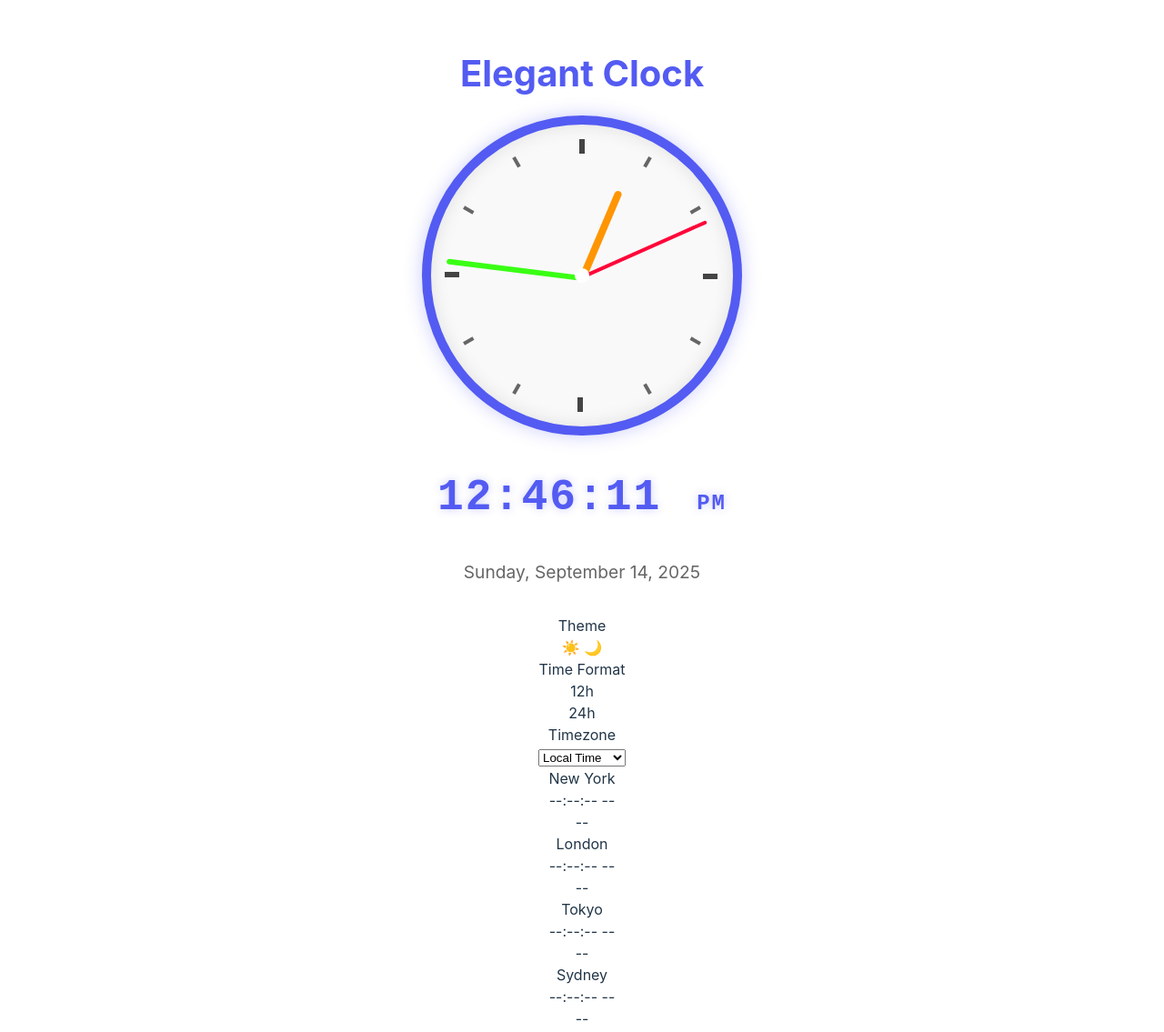
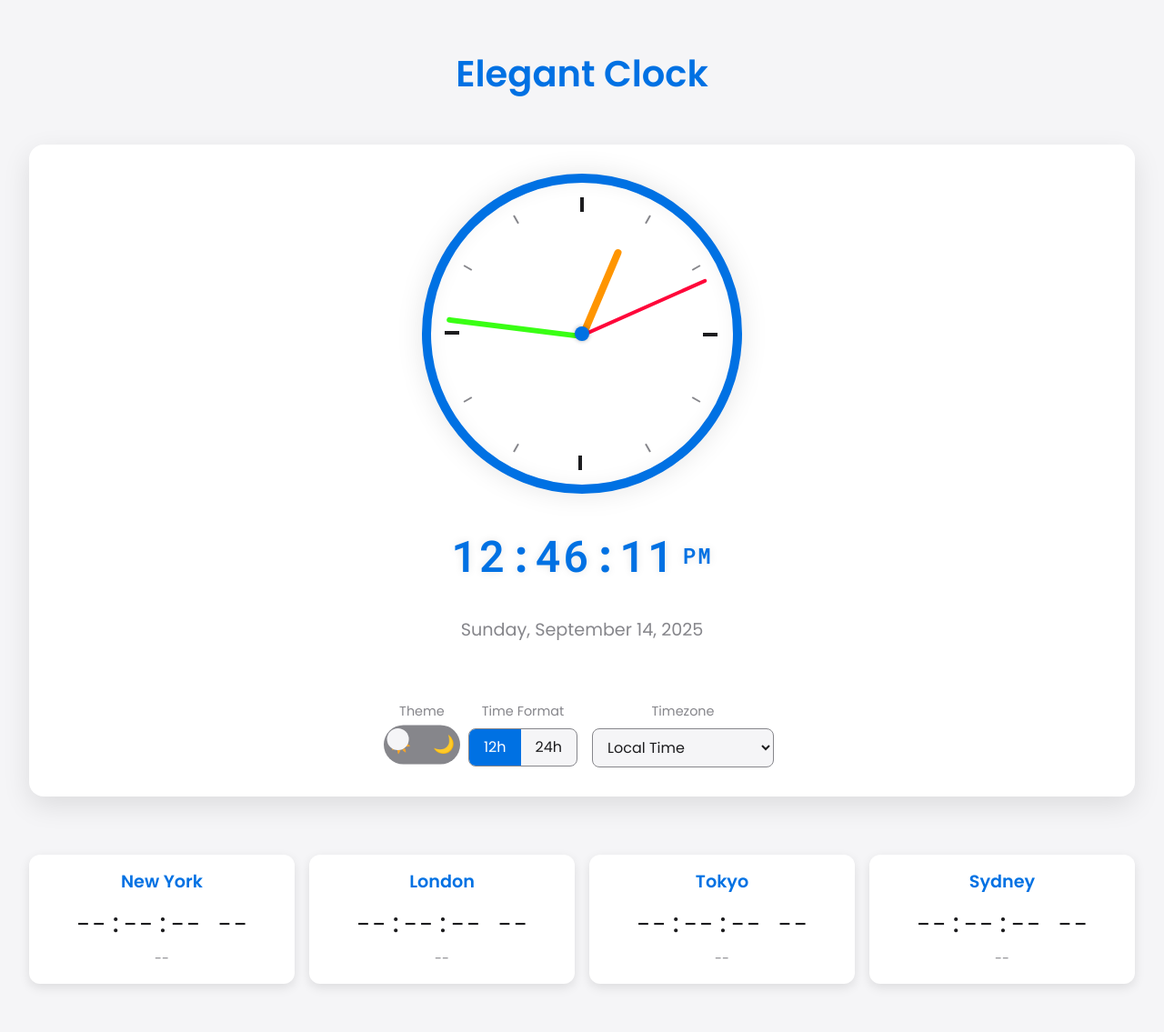
Before and after one commit to Buddev98/sp-cl-test, a website built with Vite: page index.html in a window 1280 px wide. Shown: the whole page at 91% size. After the commit the page ends 1114 px from the top, so only its background shows below. Built offline with nearby package versions, Linux system fonts and the light colour scheme.

Commit message:
Automated commit: update style.css

```diff
--- a/style.css
+++ b/style.css
@@ -1,22 +1,68 @@
 :root {
-  font-family: Inter, system-ui, Avenir, Helvetica, Arial, sans-serif;
+  font-family: 'Poppins', system-ui, Avenir, Helvetica, Arial, sans-serif;
   line-height: 1.5;
   font-weight: 400;
-  color-scheme: light dark;
-  color: rgba(255, 255, 255, 0.87);
-  background-color: #242424;
+
+  /* Light theme variables */
+  --bg-color-light: #f5f5f7;
+  --text-color-light: #1d1d1f;
+  --accent-color-light: #0071e3;
+  --secondary-color-light: #86868b;
+  --clock-bg-light: #ffffff;
+  --clock-border-light: #0071e3;
+  --digital-color-light: #0071e3;
+  --marker-color-light: #86868b;
+  --major-marker-light: #1d1d1f;
+
+  /* Dark theme variables */
+  --bg-color-dark: #1d1d1f;
+  --text-color-dark: #f5f5f7;
+  --accent-color-dark: #2997ff;
+  --secondary-color-dark: #86868b;
+  --clock-bg-dark: #000000;
+  --clock-border-dark: #2997ff;
+  --digital-color-dark: #2997ff;
+  --marker-color-dark: #86868b;
+  --major-marker-dark: #f5f5f7;
+
+  /* Default to light theme */
+  --bg-color: var(--bg-color-light);
+  --text-color: var(--text-color-light);
+  --accent-color: var(--accent-color-light);
+  --secondary-color: var(--secondary-color-light);
+  --clock-bg: var(--clock-bg-light);
+  --clock-border: var(--clock-border-light);
+  --digital-color: var(--digital-color-light);
+  --marker-color: var(--marker-color-light);
+  --major-marker: var(--major-marker-light);
+
   font-synthesis: none;
   text-rendering: optimizeLegibility;
   -webkit-font-smoothing: antialiased;
   -moz-osx-font-smoothing: grayscale;
 }
 
+body.dark-theme {
+  --bg-color: var(--bg-color-dark);
+  --text-color: var(--text-color-dark);
+  --accent-color: var(--accent-color-dark);
+  --secondary-color: var(--secondary-color-dark);
+  --clock-bg: var(--clock-bg-dark);
+  --clock-border: var(--clock-border-dark);
+  --digital-color: var(--digital-color-dark);
+  --marker-color: var(--marker-color-dark);
+  --major-marker: var(--major-marker-dark);
+}
+
 body {
   margin: 0;
+  background-color: var(--bg-color);
+  color: var(--text-color);
   display: flex;
   place-items: center;
   min-width: 320px;
   min-height: 100vh;
+  transition: background-color 0.3s ease, color 0.3s ease;
 }
 
 #app {
@@ -24,13 +70,22 @@ body {
   margin: 0 auto;
   padding: 2rem;
   text-align: center;
+  width: 100%;
 }
 
 h1 {
   font-size: 2.5em;
   line-height: 1.1;
   margin-bottom: 1.5rem;
-  color: #646cff;
+  color: var(--accent-color);
+  font-weight: 600;
+  transition: color 0.3s ease;
+}
+
+.app-container {
+  display: flex;
+  flex-direction: column;
+  gap: 2rem;
 }
 
 .clock-container {
@@ -38,18 +93,24 @@ h1 {
   flex-direction: column;
   align-items: center;
   gap: 2rem;
+  padding: 2rem;
+  background-color: var(--clock-bg);
+  border-radius: 16px;
+  box-shadow: 0 10px 30px rgba(0, 0, 0, 0.1);
+  transition: background-color 0.3s ease, box-shadow 0.3s ease;
 }
 
 .clock {
   width: 300px;
   height: 300px;
   border-radius: 50%;
-  background: #1a1a1a;
-  border: 10px solid #646cff;
-  box-shadow: 0 0 20px rgba(100, 108, 255, 0.3),
-              inset 0 0 20px rgba(0, 0, 0, 0.5);
+  background: var(--clock-bg);
+  border: 10px solid var(--clock-border);
+  box-shadow: 0 0 30px rgba(0, 0, 0, 0.1),
+              inset 0 0 20px rgba(0, 0, 0, 0.05);
   position: relative;
   padding: 1rem;
+  transition: background 0.3s ease, border-color 0.3s ease, box-shadow 0.3s ease;
 }
 
 .clock-face {
@@ -61,13 +122,11 @@ h1 {
 .hand {
   width: 50%;
   height: 6px;
-  background: white;
   position: absolute;
   top: 50%;
   transform-origin: 100%;
   transform: rotate(90deg);
-  transition: all 0.05s;
-  transition-timing-function: cubic-bezier(0.1, 2.7, 0.58, 1);
+  transition: transform 0.05s cubic-bezier(0.1, 2.7, 0.58, 1);
   border-radius: 4px;
 }
 
@@ -76,16 +135,19 @@ h1 {
   left: 15%;
   height: 8px;
   background: #ff9500;
+  z-index: 2;
 }
 
 .minute-hand {
   height: 6px;
   background: #39ff14;
+  z-index: 3;
 }
 
 .second-hand {
   height: 4px;
   background: #ff073a;
+  z-index: 4;
 }
 
 .center-point {
@@ -95,9 +157,10 @@ h1 {
   width: 16px;
   height: 16px;
   border-radius: 50%;
-  background: white;
+  background: var(--accent-color);
   transform: translate(-50%, -50%);
   z-index: 10;
+  box-shadow: 0 0 5px rgba(0, 0, 0, 0.3);
 }
 
 .markers {
@@ -108,35 +171,64 @@ h1 {
 
 .marker {
   position: absolute;
-  width: 4px;
-  height: 12px;
-  background: #888;
+  width: 2px;
+  height: 10px;
+  background: var(--marker-color);
   left: 50%;
-  margin-left: -2px;
-  transform-origin: 2px 150px;
+  margin-left: -1px;
+  transform-origin: 1px 150px;
+  transition: background-color 0.3s ease;
 }
 
 /* Position the hour markers */
 .marker-1 { transform: rotate(30deg); }
 .marker-2 { transform: rotate(60deg); }
-.marker-3 { transform: rotate(90deg); height: 16px; width: 6px; background: #ccc; margin-left: -3px; }
+.marker-3 {
+  transform: rotate(90deg);
+  height: 16px;
+  width: 4px;
+  background: var(--major-marker);
+  margin-left: -2px;
+}
 .marker-4 { transform: rotate(120deg); }
 .marker-5 { transform: rotate(150deg); }
-.marker-6 { transform: rotate(180deg); height: 16px; width: 6px; background: #ccc; margin-left: -3px; }
+.marker-6 {
+  transform: rotate(180deg);
+  height: 16px;
+  width: 4px;
+  background: var(--major-marker);
+  margin-left: -2px;
+}
 .marker-7 { transform: rotate(210deg); }
 .marker-8 { transform: rotate(240deg); }
-.marker-9 { transform: rotate(270deg); height: 16px; width: 6px; background: #ccc; margin-left: -3px; }
+.marker-9 {
+  transform: rotate(270deg);
+  height: 16px;
+  width: 4px;
+  background: var(--major-marker);
+  margin-left: -2px;
+}
 .marker-10 { transform: rotate(300deg); }
 .marker-11 { transform: rotate(330deg); }
-.marker-12 { transform: rotate(0deg); height: 16px; width: 6px; background: #ccc; margin-left: -3px; }
+.marker-12 {
+  transform: rotate(0deg);
+  height: 16px;
+  width: 4px;
+  background: var(--major-marker);
+  margin-left: -2px;
+}
 
 .digital-clock {
   font-size: 3rem;
-  font-weight: bold;
-  font-family: 'Courier New', monospace;
-  color: #39ff14;
-  text-shadow: 0 0 10px rgba(57, 255, 20, 0.5);
+  font-weight: 600;
+  font-family: 'Roboto Mono', monospace;
+  color: var(--digital-color);
+  text-shadow: 0 0 10px rgba(0, 0, 0, 0.1);
   letter-spacing: 2px;
+  transition: color 0.3s ease;
+  display: flex;
+  align-items: center;
+  justify-content: center;
 }
 
 #ampm {
@@ -146,40 +238,220 @@ h1 {
 
 .date {
   font-size: 1.2rem;
-  color: #ccc;
+  color: var(--secondary-color);
+  transition: color 0.3s ease;
+  margin-bottom: 1rem;
 }
 
-@media (prefers-color-scheme: light) {
-  :root {
-    color: #213547;
-    background-color: #ffffff;
+.controls {
+  display: flex;
+  flex-wrap: wrap;
+  gap: 1rem;
+  justify-content: center;
+  margin-top: 1rem;
+}
+
+.control-group {
+  display: flex;
+  flex-direction: column;
+  gap: 0.5rem;
+  align-items: center;
+}
+
+.control-label {
+  font-size: 0.9rem;
+  color: var(--secondary-color);
+}
+
+.theme-toggle {
+  background: var(--secondary-color);
+  border-radius: 30px;
+  cursor: pointer;
+  display: flex;
+  align-items: center;
+  justify-content: space-between;
+  padding: 5px;
+  position: relative;
+  height: 26px;
+  width: 60px;
+  transform: scale(1.2);
+}
+
+.theme-toggle .theme-icon {
+  height: 20px;
+  width: 20px;
+  display: flex;
+  align-items: center;
+  justify-content: center;
+  color: var(--bg-color);
+}
+
+.theme-toggle .slider {
+  background-color: var(--bg-color);
+  border-radius: 50%;
+  position: absolute;
+  top: 3px;
+  left: 3px;
+  height: 20px;
+  width: 20px;
+  transform: translateX(0);
+  transition: transform 0.3s ease, background-color 0.3s ease;
+}
+
+.theme-toggle.dark .slider {
+  transform: translateX(34px);
+}
+
+select.timezone-select {
+  padding: 8px 12px;
+  border-radius: 8px;
+  border: 1px solid var(--secondary-color);
+  background-color: var(--bg-color);
+  color: var(--text-color);
+  font-family: inherit;
+  font-size: 1rem;
+  cursor: pointer;
+  outline: none;
+  transition: border-color 0.3s ease, box-shadow 0.3s ease;
+  min-width: 200px;
+}
+
+select.timezone-select:focus {
+  border-color: var(--accent-color);
+  box-shadow: 0 0 0 2px rgba(0, 113, 227, 0.2);
+}
+
+.clock-format-toggle {
+  display: flex;
+  background-color: var(--bg-color);
+  border: 1px solid var(--secondary-color);
+  border-radius: 8px;
+  overflow: hidden;
+}
+
+.format-option {
+  padding: 8px 16px;
+  cursor: pointer;
+  transition: background-color 0.3s ease, color 0.3s ease;
+}
+
+.format-option.active {
+  background-color: var(--accent-color);
+  color: white;
+}
+
+.world-clocks {
+  display: grid;
+  grid-template-columns: repeat(auto-fill, minmax(250px, 1fr));
+  gap: 1rem;
+  margin-top: 2rem;
+  width: 100%;
+}
+
+.world-clock {
+  background-color: var(--clock-bg);
+  border-radius: 12px;
+  padding: 1rem;
+  box-shadow: 0 4px 12px rgba(0, 0, 0, 0.1);
+  transition: transform 0.3s ease, box-shadow 0.3s ease;
+}
+
+.world-clock:hover {
+  transform: translateY(-5px);
+  box-shadow: 0 8px 20px rgba(0, 0, 0, 0.15);
+}
+
+.world-clock-city {
+  font-size: 1.2rem;
+  font-weight: 600;
+  color: var(--accent-color);
+  margin-bottom: 0.5rem;
+}
+
+.world-clock-time {
+  font-size: 1.8rem;
+  font-family: 'Roboto Mono', monospace;
+  color: var(--text-color);
+}
+
+.world-clock-date {
+  font-size: 0.9rem;
+  color: var(--secondary-color);
+  margin-top: 0.5rem;
+}
+
+@media (max-width: 768px) {
+  .clock {
+    width: 250px;
+    height: 250px;
+  }
+
+  .marker {
+    transform-origin: 1px 125px;
+  }
+
+  .digital-clock {
+    font-size: 2.5rem;
+  }
+
+  .world-clocks {
+    grid-template-columns: 1fr;
+  }
+}
+
+@media (max-width: 480px) {
+  .clock {
+    width: 200px;
+    height: 200px;
+  }
+
+  .marker {
+    transform-origin: 1px 100px;
+  }
+
+  .digital-clock {
+    font-size: 2rem;
   }
 
   h1 {
-    color: #535bf2;
+    font-size: 2rem;
+  }
 }
 
-  .clock {
-    background: #f9f9f9;
-    border-color: #535bf2;
-    box-shadow: 0 0 20px rgba(83, 91, 242, 0.3),
-                inset 0 0 20px rgba(0, 0, 0, 0.1);
+/* Animations */
+@keyframes pulse {
+  0% { transform: scale(1); }
+  50% { transform: scale(1.05); }
+  100% { transform: scale(1); }
 }
 
-  .digital-clock {
-    color: #535bf2;
-    text-shadow: 0 0 10px rgba(83, 91, 242, 0.3);
+.pulse {
+  animation: pulse 2s infinite;
 }
 
-  .date {
-    color: #666;
+.fade-in {
+  opacity: 0;
+  animation: fadeIn 0.5s forwards;
 }
 
-  .marker {
-    background: #666;
+@keyframes fadeIn {
+  from { opacity: 0; }
+  to { opacity: 1; }
 }
 
-  .marker-3, .marker-6, .marker-9, .marker-12 {
-    background: #444;
+.slide-in {
+  transform: translateY(20px);
+  opacity: 0;
+  animation: slideIn 0.5s forwards;
+}
+
+@keyframes slideIn {
+  from {
+    transform: translateY(20px);
+    opacity: 0;
+  }
+  to {
+    transform: translateY(0);
+    opacity: 1;
   }
 }
```
Lines whose indentation alone changed are shown as unchanged.
